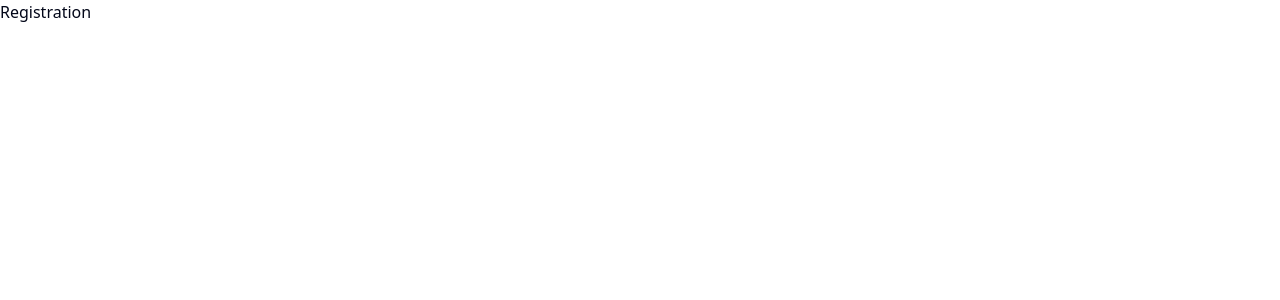
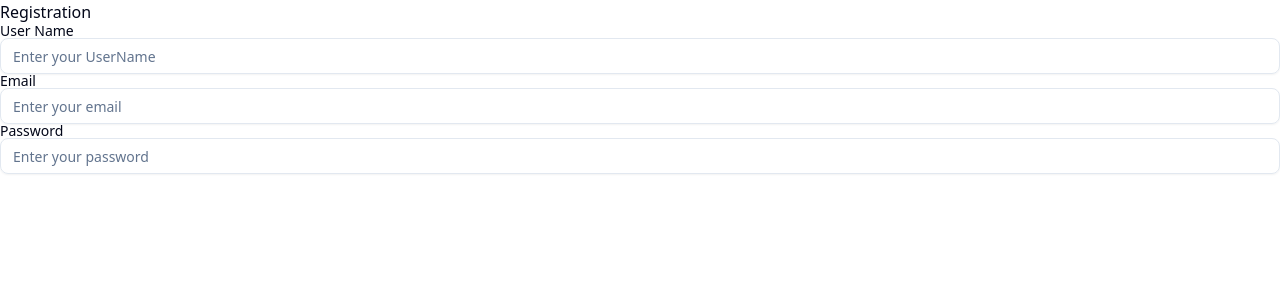
Before and after one commit to dsjramesh7/NextJS-Auth-App, a Next.js app: page /sign-up in a window 1280 px wide. Shown: the top 300 px of the page. Built offline with nearby package versions, Linux system fonts and the light colour scheme.

Commit message:
practice

```diff
--- a/package.json
+++ b/package.json
@@ -11,9 +11,12 @@
   "dependencies": {
     "@radix-ui/react-label": "^2.1.2",
     "@radix-ui/react-slot": "^1.1.2",
+    "bcryptjs": "^3.0.2",
     "class-variance-authority": "^0.7.1",
     "clsx": "^2.1.1",
+    "jsonwebtoken": "^9.0.2",
     "lucide-react": "^0.477.0",
+    "mongoose": "^8.12.1",
     "next": "15.2.1",
     "react": "^19.0.0",
     "react-dom": "^19.0.0",
--- a/src/app/sign-in/page.js
+++ b/src/app/sign-in/page.js
@@ -1,4 +1,4 @@
-import React from "react";
+"use client";
 
 const SignInPage = () => {
   return (
--- a/src/app/sign-up/page.js
+++ b/src/app/sign-up/page.js
@@ -1,9 +1,45 @@
-import React from "react";
+"use client";
+
+import CommonFormElement from "@/components/form-elements/page";
+import { Label } from "@/components/ui/label";
+import {
+  initialUserRegistrationFormData,
+  userRegistrationFormControls,
+} from "@/utils";
+import { useState } from "react";
 
 const SignUpPage = () => {
+  const [signUpFormData, setSignUpFormData] = useState(
+    initialUserRegistrationFormData
+  );
+  console.log("signUpFormData", signUpFormData);
   return (
     <div>
       <h1>Registration</h1>
+      <form>
+        {userRegistrationFormControls &&
+        userRegistrationFormControls.length > 0 ? (
+          userRegistrationFormControls.map((formItem, index) => {
+            return (
+              <div key={formItem.name}>
+                <Label>{formItem.label}</Label>
+                <CommonFormElement
+                  currentFormItem={formItem}
+                  value={signUpFormData[formItem.name]}
+                  onChange={(e) =>
+                    setSignUpFormData({
+                      ...signUpFormData,
+                      [e.target.name]: e.target.value,
+                    })
+                  }
+                />
+              </div>
+            );
+          })
+        ) : (
+          <p>Nothing here</p>
+        )}
+      </form>
     </div>
   );
 };
--- /dev/null
+++ b/src/components/form-elements/page.js
@@ -0,0 +1,34 @@
+import React from "react";
+import { Input } from "../ui/input";
+
+const CommonFormElement = ({ currentFormItem, value, onChange }) => {
+  let content = null;
+  switch (currentFormItem.contentType) {
+    case "input":
+      content = (
+        <Input
+          id={currentFormItem.name}
+          name={currentFormItem.name}
+          placeholder={currentFormItem.placeholder}
+          value={value}
+          onChange={onChange}
+        />
+      );
+      break;
+
+    default:
+      content = (
+        <Input
+          id={currentFormItem.name}
+          name={currentFormItem.name}
+          placeholder={currentFormItem.placeholder}
+          value={value}
+          onChange={onChange}
+        />
+      );
+      break;
+  }
+  return content;
+};
+
+export default CommonFormElement;
--- a/src/database/index.js
+++ b/src/database/index.js
@@ -1,5 +1,12 @@
 import { PASSWORD, USERNAME } from "@/utils/constants";
+import mongoose from "mongoose";
 
 const connectToDB = async () => {
   const connectionURL = `mongodb+srv://${USERNAME}:${PASSWORD}@authclusterapp.tvet0.mongodb.net/`;
+  mongoose
+    .connect(connectionURL)
+    .then(() => console.log("Auth Database Connected Successfully"))
+    .catch((error) => console.log(error));
 };
+
+export default connectToDB;
--- /dev/null
+++ b/src/models/index.js
@@ -0,0 +1,9 @@
+import mongoose from "mongoose";
+const UserSchema = new mongoose.Schema({
+  userName: String,
+  email: String,
+  password: String,
+});
+
+const User = mongoose.models.User || mongoose.model("User", UserSchema);
+export default User;
--- /dev/null
+++ b/src/utils/index.js
@@ -0,0 +1,29 @@
+export const userRegistrationFormControls = [
+  {
+    name: "userName",
+    label: "User Name",
+    placeholder: "Enter your UserName",
+    componentType: "input",
+    type: "text",
+  },
+  {
+    name: "email",
+    label: "Email",
+    placeholder: "Enter your email",
+    componentType: "input",
+    type: "email",
+  },
+  {
+    name: "password",
+    label: "Password",
+    placeholder: "Enter your password",
+    componentType: "input",
+    type: "password",
+  },
+];
+
+export const initialUserRegistrationFormData = {
+  userName: "",
+  email: "",
+  password: "",
+};
```
Also changed, not shown: 1 other file (tests, documents, lock files or other folders).
